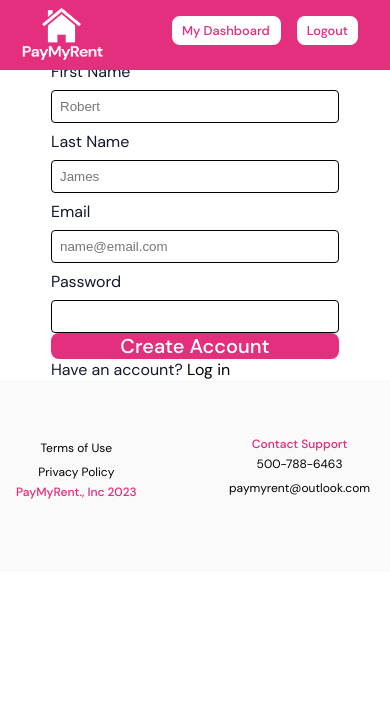
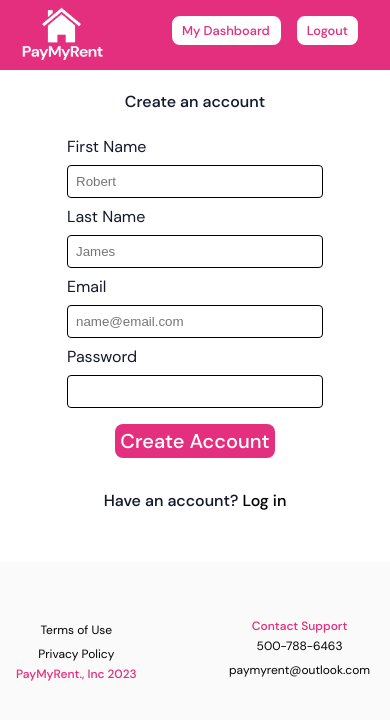
Before and after one commit to tarawiedeman/paymyrent, a React (Create React App) app: page /createaccount in a window 390 px wide. Shown: the top 720 px of the page. Built offline with nearby package versions, Linux system fonts and the light colour scheme.

Commit message:
added login and create account form validation, made create account page responsive

```diff
--- a/src/pages/CreateAccount/CreateAccount.js
+++ b/src/pages/CreateAccount/CreateAccount.js
@@ -15,6 +15,11 @@
     let last_name=e.target.lastname.value;
     let name = first_name.concat(" ",last_name);
     console.log(name);
+
+    if (!e.target.firstname.value === "" || !e.target.lastname.value === "" || !e.target.email.value === "" || !e.target.password.value === "") {
+      window.alert('Please enter all required fields');
+      return false;
+    }
 
     axios
       .post("http://localhost:8000/api/users/register", {
@@ -73,9 +78,9 @@
         <button className="newaccount__form--button"> Create Account </button>
 
         {success && <div className="signup__message">Signed up!</div>}
-        {/* {error && <div className="signup__message">{error}</div>} */}
+        {error && <div className="signup__message">{error}</div>}
       </form>
-      <p>
+      <p className="newaccount__subheader">
         Have an account? <Link to="/login">Log in</Link>
       </p>
     </section>
--- a/src/pages/CreateAccount/CreateAccount.scss
+++ b/src/pages/CreateAccount/CreateAccount.scss
@@ -8,7 +8,15 @@
     font-family:'DM Sans';
     width:18rem;
     margin:auto;
+    padding:1rem;
+    margin-top:15%;
+    margin-bottom:5%;
 
+    @include tablet{
+        padding:1rem;
+        margin-top:10%;
+        margin-bottom:5%;
+    }
 
     &__form{
     display:flex;
@@ -35,6 +43,20 @@
         font-weight:600;
         text-align:center;
         margin:1rem;
+
+        @include tablet{
+        font-size:1.25rem;
+        }
+    }
+
+    &__subheader{
+        font-weight:600;
+        text-align:center;
+        margin:1rem;
+
+        @include tablet{
+        font-size:1rem;
+        }
     }
 
     &__form--button{
@@ -46,8 +68,17 @@
         border:none;
         box-shadow:none;
         border-radius:0.5rem;
+        width:10rem;
+        padding:0.25rem;
+        margin:auto;
+        margin-top:1rem;
+        margin-bottom:1rem;
 
-        @include desktop{
+
+
+
+
+        @include tablet{
         width:12rem;
         padding:0.25rem;
         margin:auto;
--- a/src/pages/Login/Login.js
+++ b/src/pages/Login/Login.js
@@ -12,13 +12,10 @@
     const handleSubmit = (e) => {
         e.preventDefault();
 
-        if (!e.target.email.value) {
-            window.alert ("please enter an email")
-        }
-
-        if (!e.target.password.value) {
-            window.alert("please enter a password")
-        }
+        if (!e.target.email.value === "" || !e.target.password.value === "") {
+            window.alert('Please enter all required fields');
+            return false;
+          }
 
         axios.post("http://localhost:8000/api/users/login",{
             email:e.target.email.value,
```
